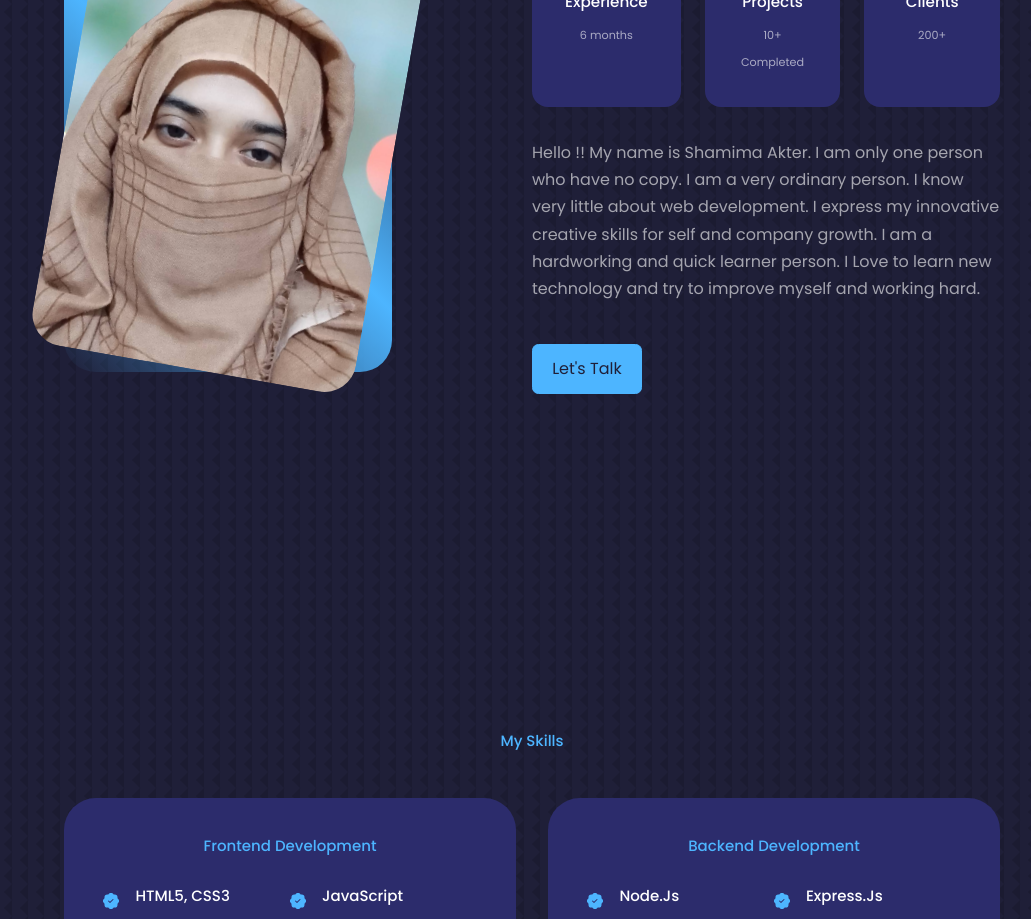
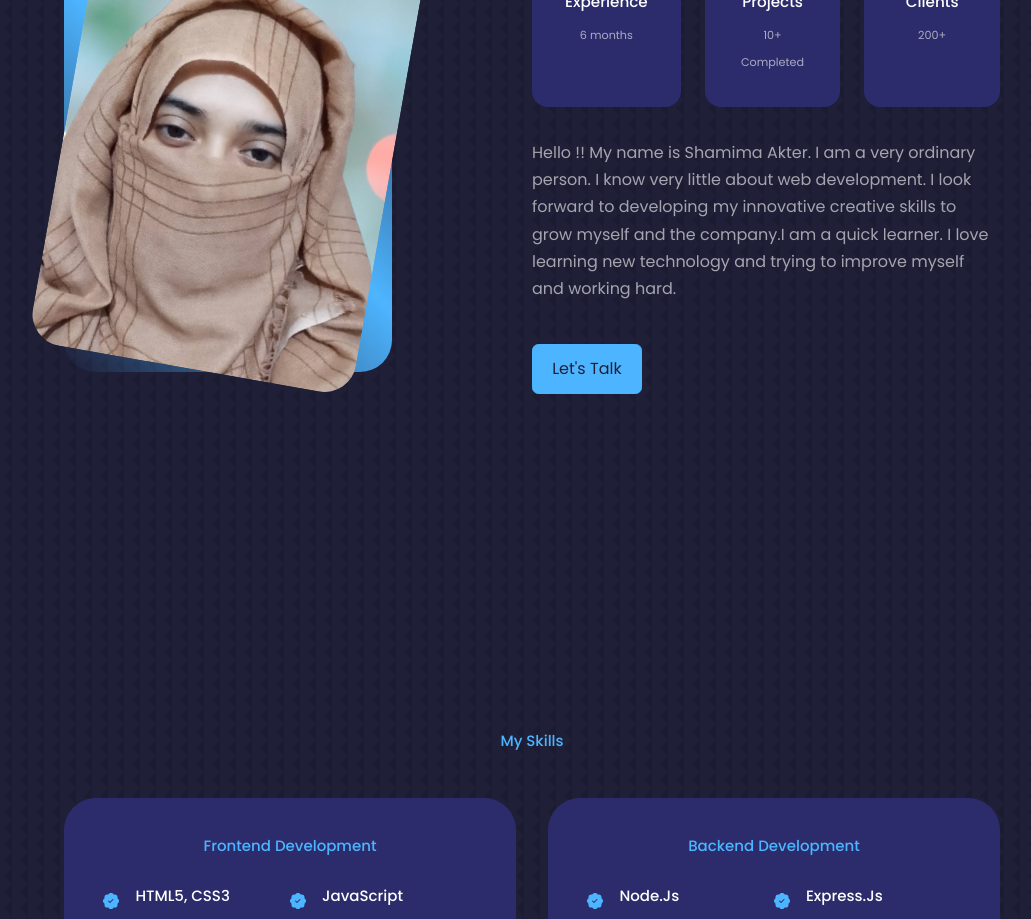
Before and after one commit to Nijumdip/portfolio-1, a React (Create React App) app: page / in a window 1280 px wide. Shown: the part 1340-2259 px from the top of the page, without its empty margins (108-1139 px from the left). Built offline with nearby package versions, Linux system fonts and the light colour scheme.

Commit message:
some text change

```diff
--- a/src/Components/About/About.js
+++ b/src/Components/About/About.js
@@ -37,9 +37,7 @@ const About = () => {
             </article>
           </div>
           <p>
-          Hello !! My name is Shamima Akter. I am only one person who have no copy. I am a very ordinary person. I know very little about web development. I express my
-          innovative creative skills for self and company growth. I am a
-          hardworking and quick learner person. I Love to learn new technology and try to improve myself and working hard.
+          Hello !! My name is Shamima Akter.  I am a very ordinary person. I know very little about web development. I look forward to developing my innovative creative skills to grow myself and the company.I am a quick learner. I love learning new technology and trying to improve myself and working hard.
         </p>
         <a href="https://m.me/nizum.nizum.1481/" target="_blank" className="btn btn-primary">
           Let's Talk
```
